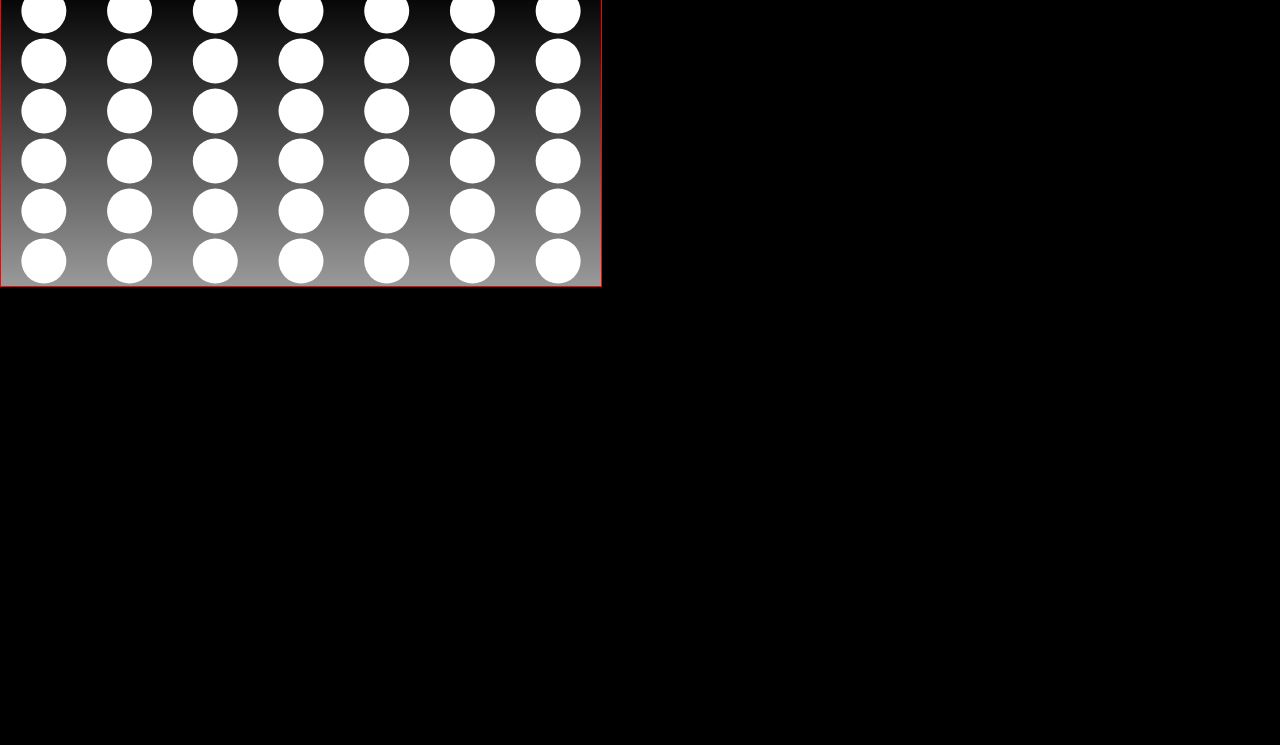
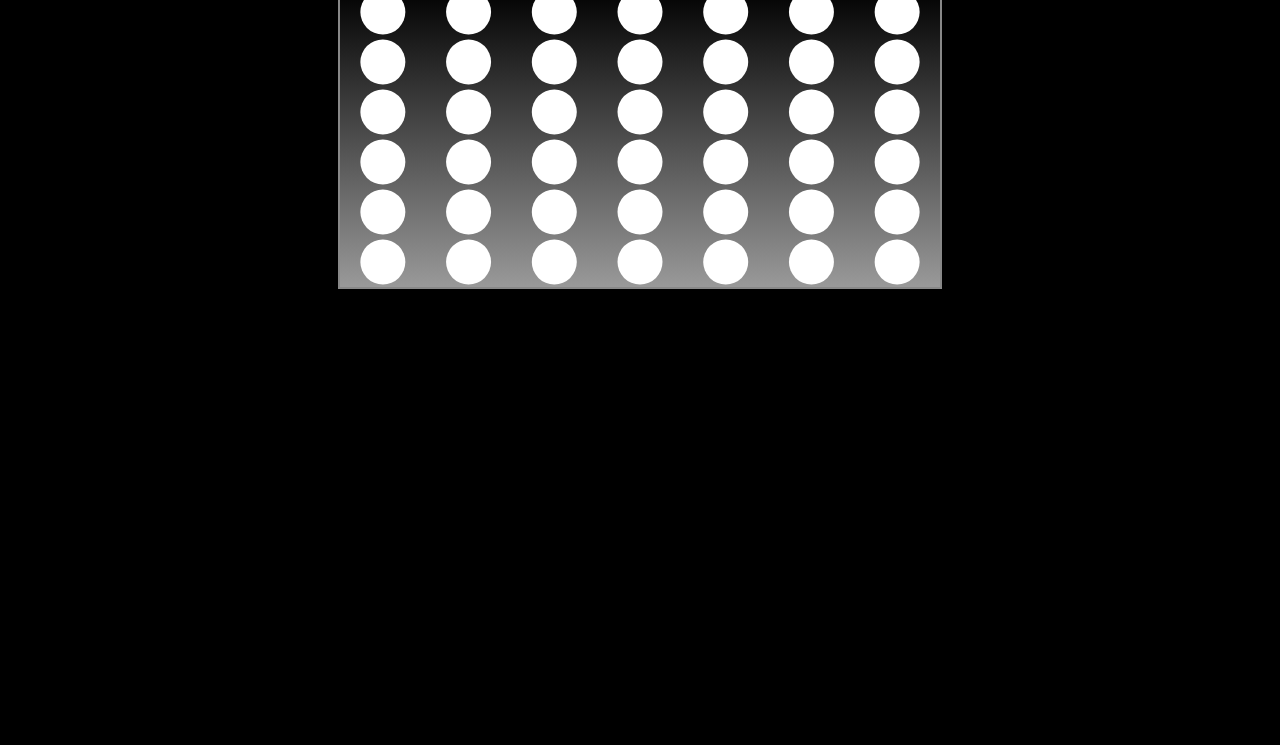
Before and after one commit to pixelcort/linktetrad, a plain HTML site: page index.html in a window 1280 px wide. Shown: the part 55-800 px from the top of the page. Drawn offline with nearby package versions, Linux system fonts and the light colour scheme.

Commit message:
Center everything and get rid of that ugly red.

```diff
--- a/css/main.css
+++ b/css/main.css
@@ -7,14 +7,14 @@ body {
   background-color: black;
   color: white;
   font-family: Helvetica, sans-serif;
+  text-align: center;
 }
 
 h1 {
-  text-align: center;
   font-size: 35px;
   background-color: #555;
 }
 
 canvas {
-  border: 1px solid red;
+  border: 2px solid #888;
 }
```
